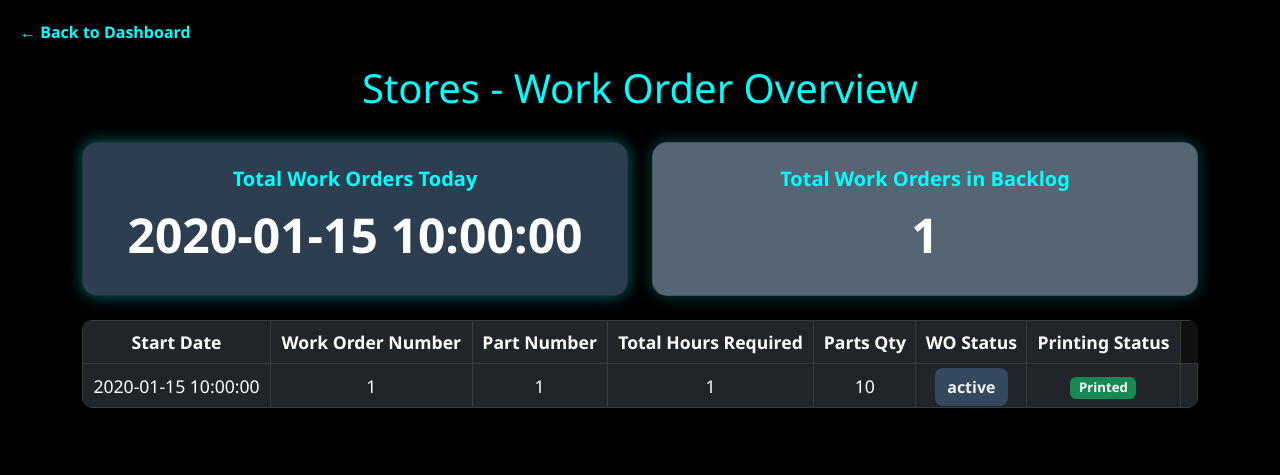
After one commit to DANDAN-comp/Production-Plan, a Flask app: template templates/stores.html in a window 1280 px wide. The commit adds this page. Shown: the top 475 px of the page. Run offline with Flask 3, Linux system fonts and the light colour scheme; the template is opened without the code that fills it: most values are stand-ins (such as "Sample title", 1, 10 or a date in 2020); some libraries are stand-ins or nearby versions.

Commit message:
Initial scomcghsssmsit

```diff
--- a/main.py
+++ b/main.py
@@ -258,6 +258,15 @@ def index():
             "done": "NA",
             "url": "/" + [slug for slug, name in slug_to_excel_name.items() if name == machine_name][0]
         })
+
+        machine_data.append({
+            "name": "Stores",
+            "category": "Stores",
+            "target": 0,
+            "todo": "NA",
+            "done": "NA",
+            "url": "/stores.html"  # Explicitly set URL
+        })
     conn.close()
     return render_template("index1.html", machines=machine_data)
 
--- /dev/null
+++ b/templates/stores.html
@@ -0,0 +1,179 @@
+<!DOCTYPE html>
+<html lang="en">
+<head>
+  <meta charset="UTF-8" />
+  <title>Stores Dashboard</title>
+  <meta name="viewport" content="width=device-width, initial-scale=1" />
+  <link href="https://cdn.jsdelivr.net/npm/bootstrap@5.3.0/dist/css/bootstrap.min.css" rel="stylesheet" />
+
+  <style>
+    body {
+      background-color: #000;
+      color: #fff;
+      font-family: 'Segoe UI', sans-serif;
+      padding: 20px;
+    }
+
+    h2 {
+      text-align: center;
+      font-size: 2.5rem;
+      color: #00ffff;
+      margin-bottom: 30px;
+    }
+
+    a.btn-back {
+      margin-bottom: 20px;
+      display: inline-block;
+      color: #00ffff;
+      text-decoration: none;
+      font-weight: 600;
+    }
+    a.btn-back:hover {
+      text-decoration: underline;
+    }
+
+    /* Card styles (same responsive style as Template 1) */
+    .card-custom-navy {
+      background-color: #2C3E50;
+      border-radius: 15px;
+      box-shadow: 0 0 15px #00ffff66;
+    }
+
+    .card-custom-slate {
+      background-color: #566573;
+      border-radius: 15px;
+      box-shadow: 0 0 15px #00ffff44;
+    }
+
+    .card-title {
+      color: #00ffff;
+      font-weight: 600;
+    }
+
+    .card-text {
+      font-size: 3rem;
+      font-weight: bold;
+      color: #fff;
+      margin: 0;
+    }
+
+    /* Table styling same as Template 1 */
+    table {
+      background-color: #111;
+      color: #fff;
+      border-radius: 10px;
+      overflow: hidden;
+    }
+
+    table thead {
+      background-color: #333;
+      color: #00ffff;
+    }
+
+    table th, table td {
+      vertical-align: middle;
+      text-align: center;
+      font-size: 1.1rem;
+      padding: 0.75rem 0.5rem;
+    }
+
+    /* Badge styling */
+    .badge-status {
+      background-color: #34495E;
+      color: #ECF0F1;
+      font-weight: 600;
+      padding: 0.5em 0.75em;
+      font-size: 1rem;
+      border-radius: 0.5rem;
+    }
+    .backlog-highlight {
+  color: #ff6b6b;          /* soft red text */
+  font-weight: bold;
+  text-shadow: 0 0 8px #ff6b6b66;
+}
+
+.backlog-tag {
+  background-color: #f1c40f;
+  color: #000;
+  font-weight: 600;
+  padding: 0.4em 0.8em;
+  border-radius: 0.5rem;
+}
+
+
+    /* Responsive spacing for summary cards */
+    @media (max-width: 767.98px) {
+      .summary-cards .col-md-6 {
+        margin-bottom: 20px;
+      }
+    }
+  </style>
+</head>
+<body>
+
+  <a href="/" class="btn-back">← Back to Dashboard</a>
+  <h2>Stores - Work Order Overview</h2>
+
+  <div class="container">
+    <!-- Summary cards -->
+    <div class="row summary-cards justify-content-center mb-4">
+      <div class="col-12 col-md-6">
+        <div class="card card-custom-navy text-center p-4">
+          <h5 class="card-title">Total Work Orders Today</h5>
+          <p class="card-text">{{ total_today }}</p>
+        </div>
+      </div>
+      <div class="col-12 col-md-6">
+        <div class="card card-custom-slate text-center p-4">
+          <h5 class="card-title">Total Work Orders in Backlog</h5>
+          <p class="card-text">{{ total_backlog }}</p>
+        </div>
+      </div>
+    </div>
+
+    <!-- Table -->
+    <div class="table-responsive">
+      <table class="table table-dark table-hover table-bordered align-middle text-center mb-5">
+        <thead>
+          <tr>
+            <th>Start Date</th>
+            <th>Work Order Number</th>
+            <th>Part Number</th>
+            <th>Total Hours Required</th>
+            <th>Parts Qty</th>
+            <th>WO Status</th>
+            <th>Printing Status</th>
+          </tr>
+        </thead>
+        <tbody>
+          {% for order in work_orders %}
+  <tr>
+            <td>{{ order.start_date }}</td>
+            <td>
+  {{ order.work_order_number }}
+</td>
+
+            <td>{{ order.part_number }}</td>
+            <td>{{ order.total_hours_required }}</td>
+            <td>{{ order.parts_qty }}</td>
+            <td><span class="badge-status">{{ order.wo_status }}</span></td>
+            <td>
+              <span class="badge {% if order.printing_status == 'Printed' %}bg-success{% else %}bg-secondary{% endif %}">
+                {{ order.printing_status }}
+              </span>
+            </td>
+    <td>
+      {% if order.is_backlog %}
+        <span class="badge backlog-tag">Backlog</span>
+      {% endif %}
+    </td>
+          </tr>
+          {% endfor %}
+        </tbody>
+      </table>
+    </div>
+  </div>
+
+  <script src="https://cdn.jsdelivr.net/npm/bootstrap@5.3.0/dist/js/bootstrap.bundle.min.js"></script>
+</body>
+</html>
```
Also changed, not shown: templates/index1.html (+22 -0 lines).
